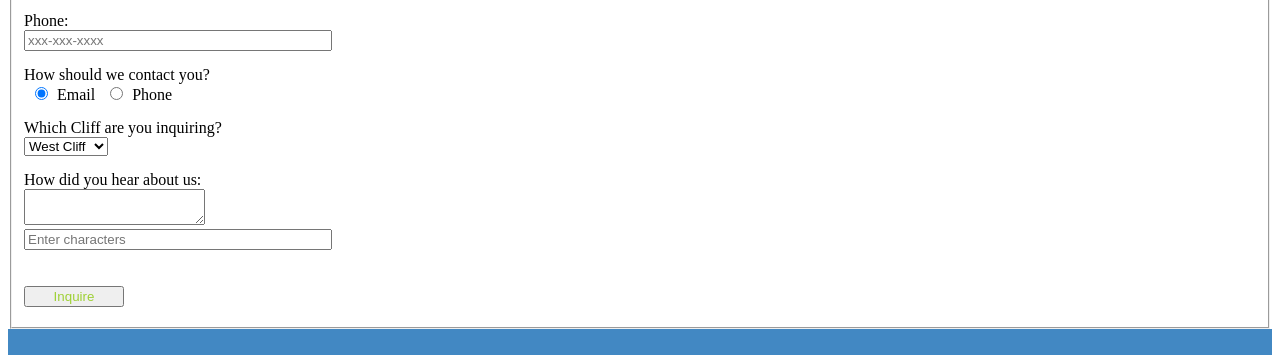
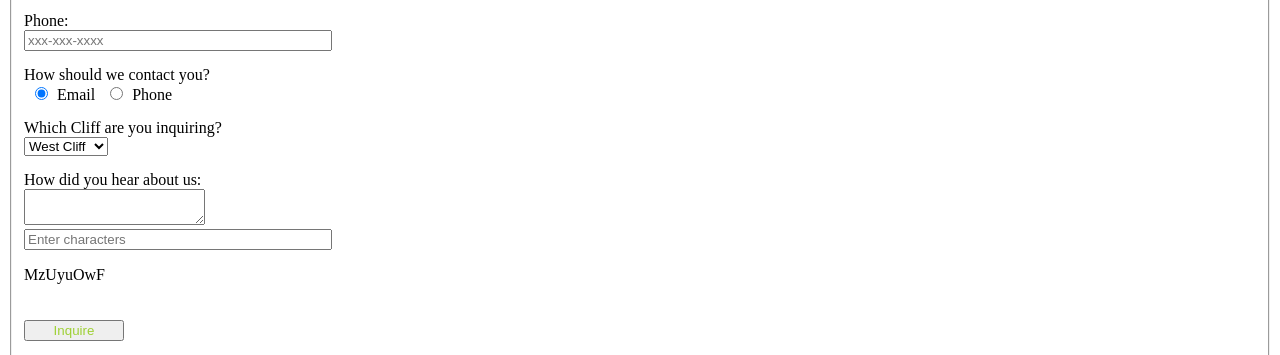
Before and after one commit to tommyhong-coder/homework-module1, a plain HTML site: page contact.html in a window 1280 px wide. Shown: the part 758-1113 px from the top of the page. Drawn offline with Linux system fonts and the light colour scheme.

Commit message:
week4 day2a

```diff
--- a/contact.html
+++ b/contact.html
@@ -9,7 +9,7 @@
         <link rel="stylesheet" href="https://cdnjs.cloudflare.com/ajax/libs/font-awesome/4.7.0/css/font-awesome.min.css">
     <link rel="stylesheet" href="styles.css">
 </head>
-<body id="contact">
+<body id="contact" onload="disableButton(true)">
     <div id="container">
         <header>
     <div class="main-header">
@@ -127,5 +127,6 @@
             </div>
         </footer>
         <script src="js/site_scripts.js"></script>
+        <script src="js/randomcodes.js"></script>
 </body>
 </html>
```
